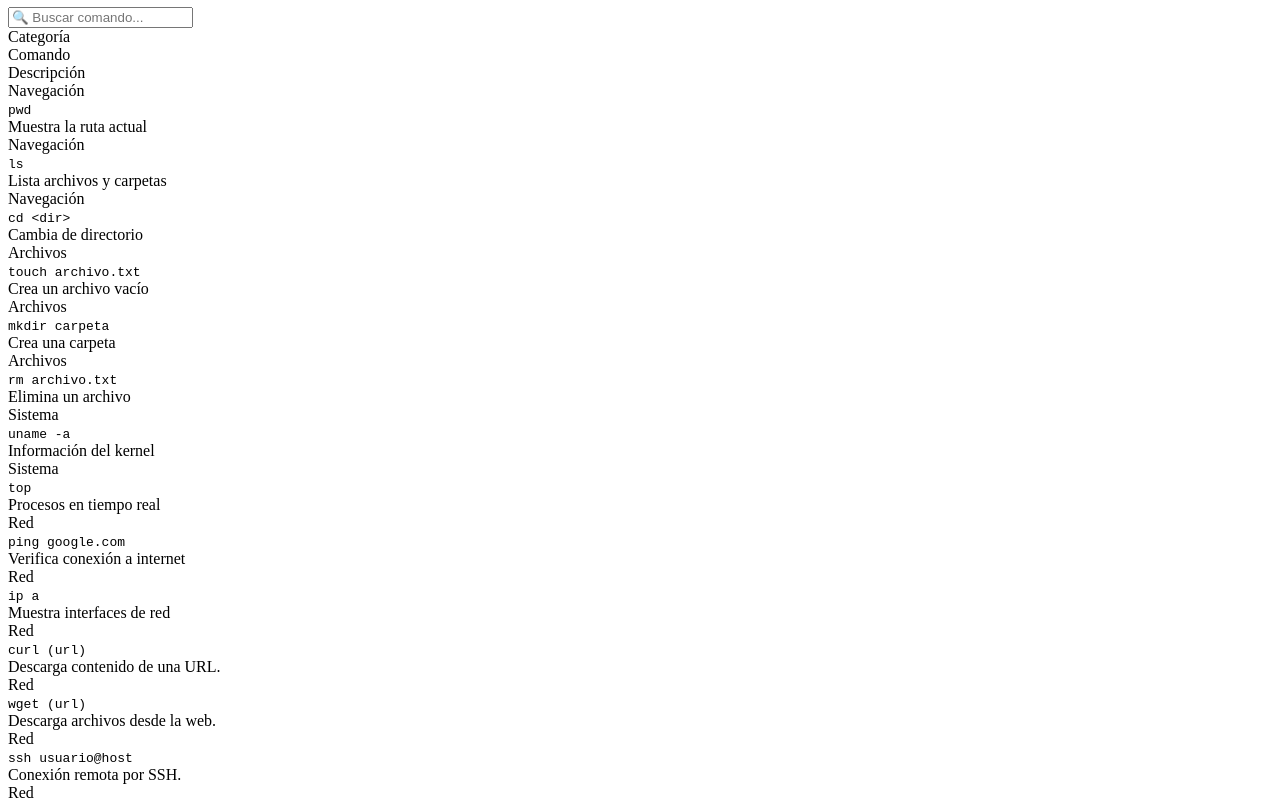
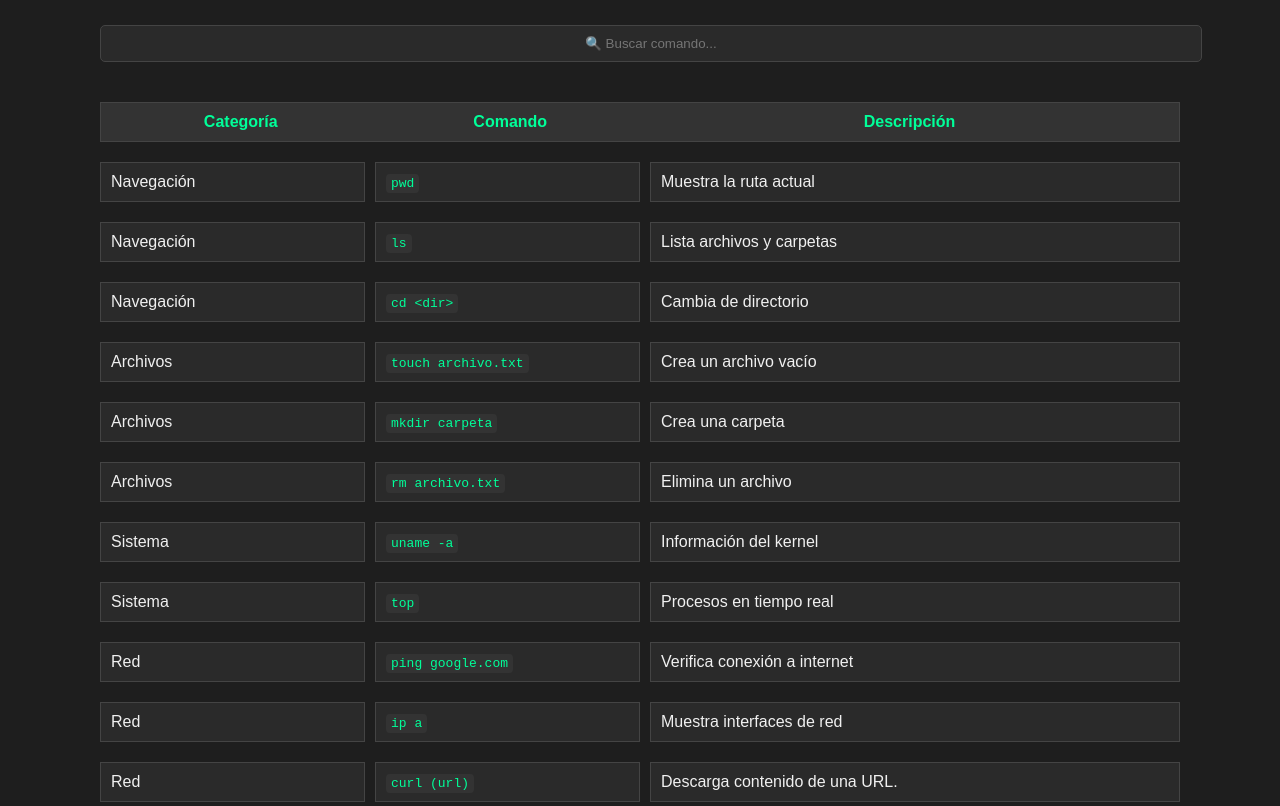
Before and after one commit to SopaAndina/Comandos-Linux, a plain HTML site: page index.html in a window 1280 px wide. Shown: the part 73-879 px from the top of the page. Drawn offline with Linux system fonts and the light colour scheme; the site is published under a folder, as on GitHub Pages, so addresses that start at the root find nothing; files whose address does not match are found by name.

Commit message:
Fix stylesheet link path in index.html
para que agarre el css

```diff
--- a/index.html
+++ b/index.html
@@ -4,7 +4,7 @@
 <head>
     <meta charset="UTF-8">
     <title>Chuleta de Comandos Linux</title>
-    <link rel="stylesheet" href="/css/style2.css">
+    <link rel="stylesheet" href="./css/style2.css">
 </head>
 
 <body>
```
